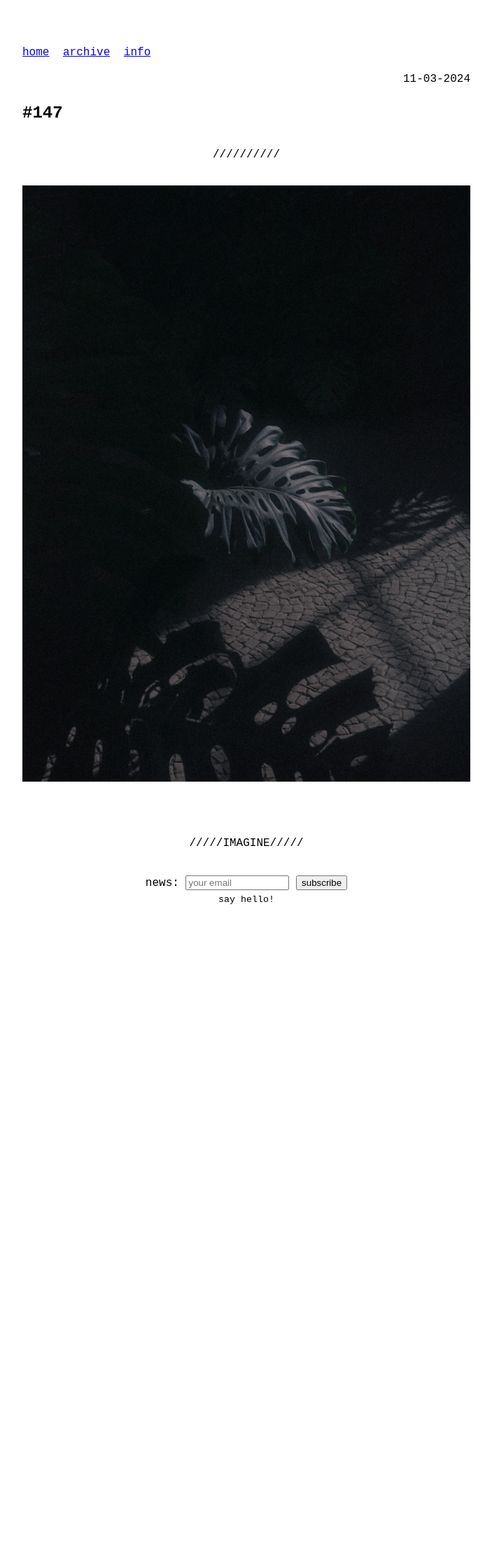
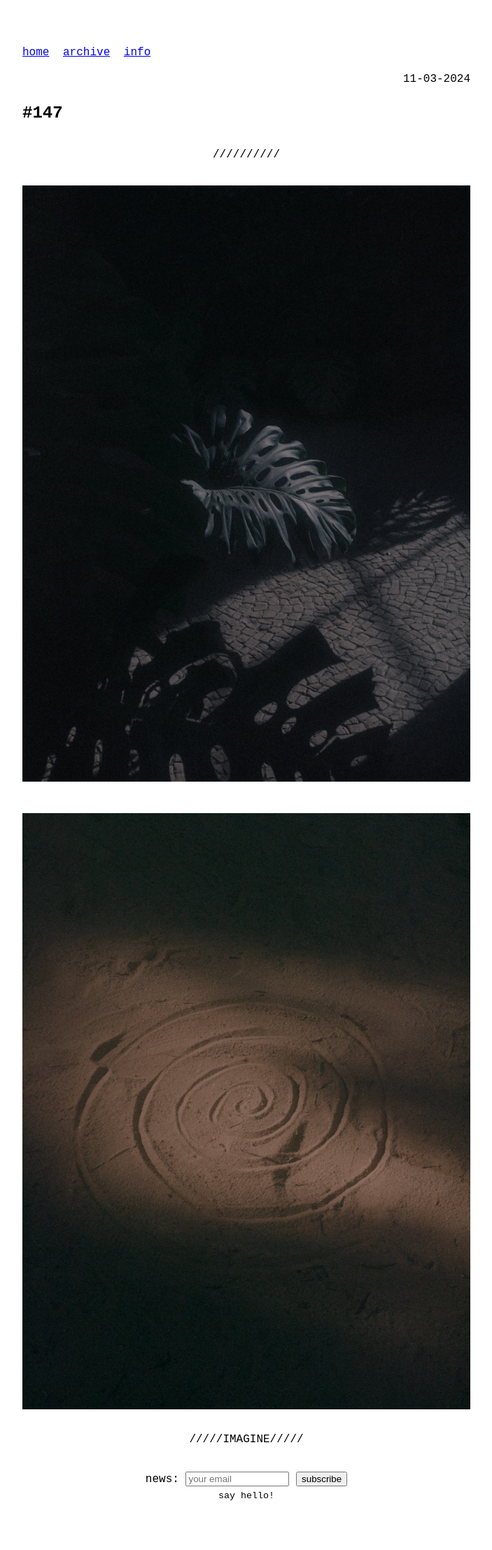
Before and after one commit to odaniloluna/odaniloluna.github.io, a Jekyll site: the page built from _posts/2024-03-11-#147.md, in a window 1280 px wide. Shown: the whole page at 70% size, without its empty margins (288-991 px from the left). Built offline with Jekyll 4.4.1, drawn with Linux system fonts in a browser that asks for light colours; before the commit the page ends 1363 px from its top, so only the background shows below that.

Commit message:
Update 2024-03-11-#147.md

```diff
--- a/_posts/2024-03-11-#147.md
+++ b/_posts/2024-03-11-#147.md
@@ -8,3 +8,4 @@ slug: #147
 <img src="/assets/snapshots-danilo-luna-1.jpg" />
 <br>
 <br>
+<img src="/assets/snapshots-danilo-luna-2.jpg" />
```
